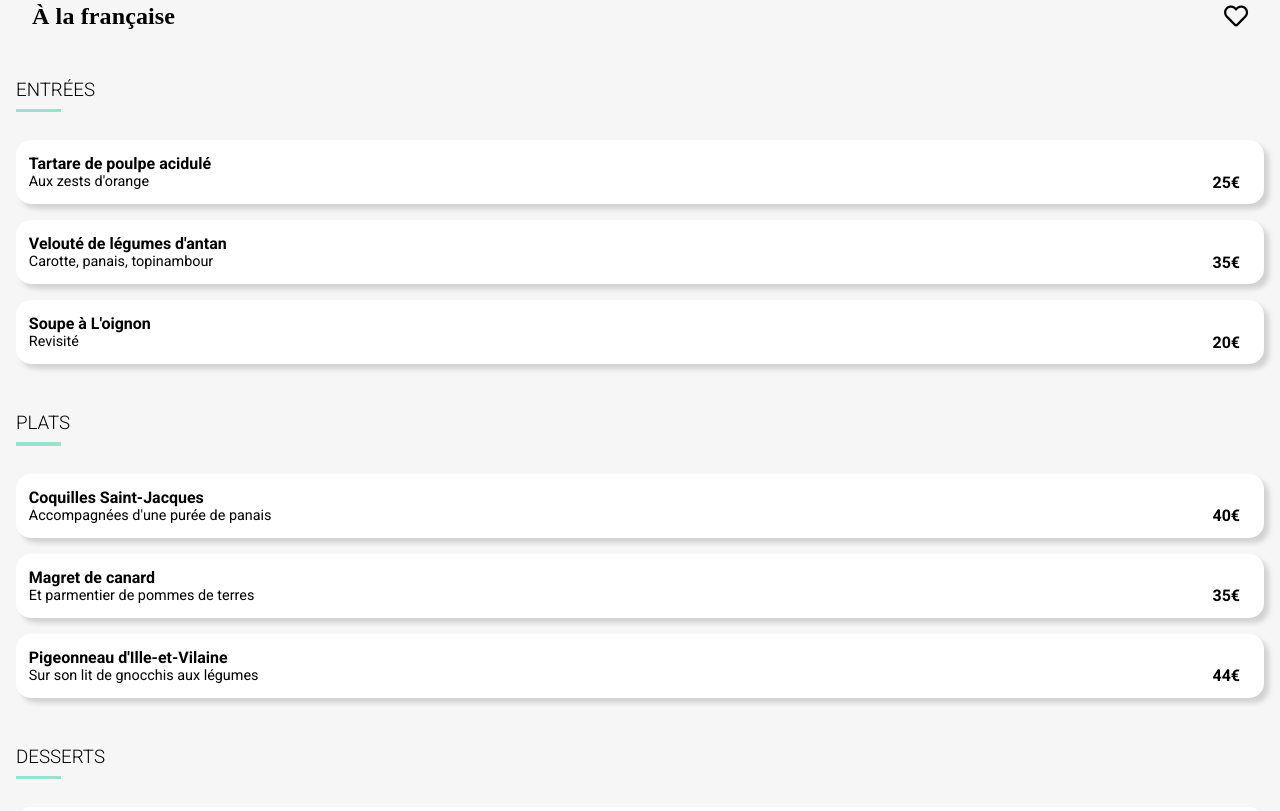
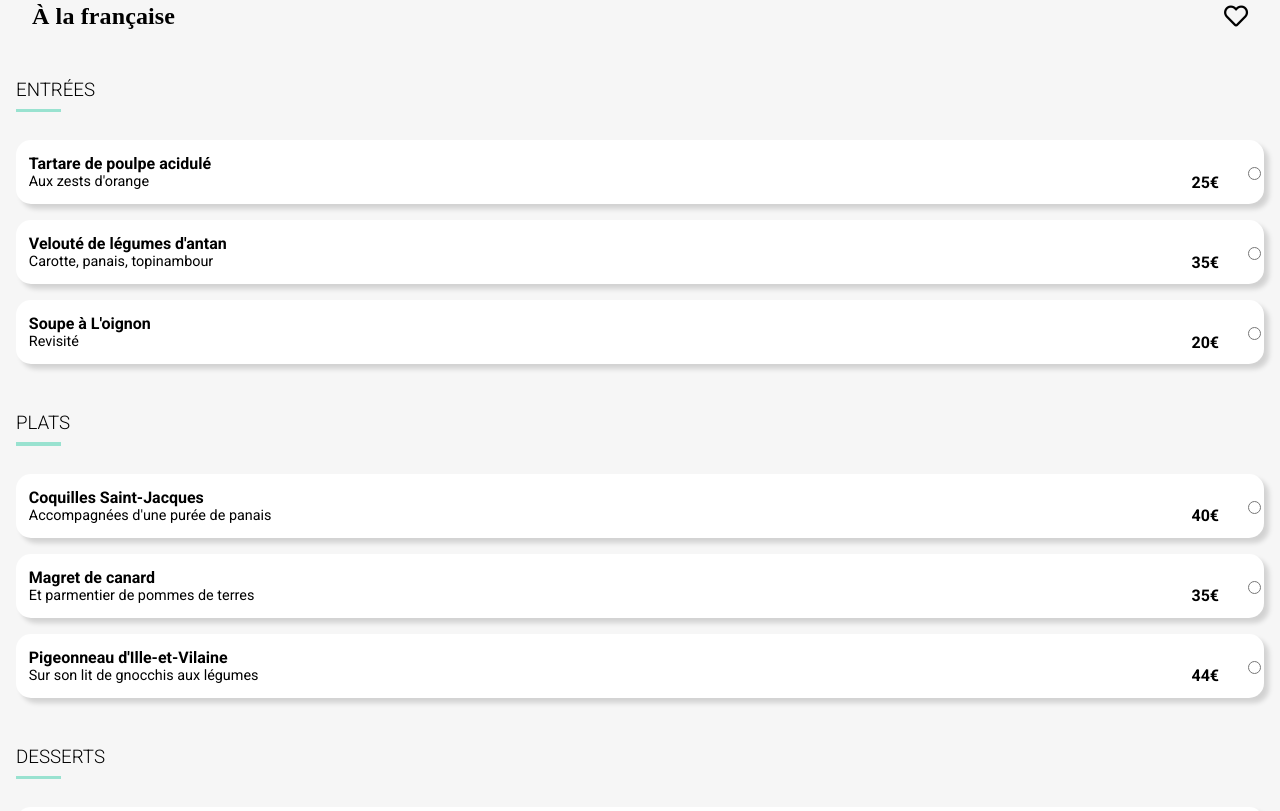
Before and after one commit to Arislb/Arislebechec_3_20042021, a website: page menu.html in a window 1280 px wide. Shown: the part 289-1100 px from the top of the page. Drawn offline with Linux system fonts and the light colour scheme; a web font is replaced by a local one.

Commit message:
Checkbox pour menu&loader

```diff
--- a/menu.html
+++ b/menu.html
@@ -42,6 +42,7 @@
           ></label>
         </div>
         <section class="mini-menu">
+          <!-- _____________________________________LES ENTREES -->
           <h3>ENTRÉES</h3>
           <hr />
           <ul>
@@ -51,6 +52,15 @@
                 <p>Aux zests d'orange</p>
               </div>
               <span class="menu-bulle_prix"><b>25€</b></span>
+              <input
+                class="selection_plat"
+                type="radio"
+                name="ENTRÉES"
+                value="Tartare de poulpe acidulé"
+              />
+              <span class="platcheck">
+                <i class="fas fa-check-circle"></i>
+              </span>
             </li>
             <li class="menu-bulle">
               <div class="menu-bulle_description">
@@ -58,6 +68,12 @@
                 <p>Carotte, panais, topinambour</p>
               </div>
               <span class="menu-bulle_prix"><b>35€</b></span>
+              <input
+                class="selection_plat"
+                type="radio"
+                name="ENTRÉES"
+                value="Tartare dulé"
+              />
             </li>
             <li class="menu-bulle">
               <div class="menu-bulle_description">
@@ -65,10 +81,17 @@
                 <p>Revisité</p>
               </div>
               <span class="menu-bulle_prix"><b>20€</b></span>
+              <input
+                class="selection_plat"
+                type="radio"
+                name="ENTRÉES"
+                value="Tartare de poulpe"
+              />
             </li>
           </ul>
         </section>
         <section class="mini-menu">
+          <!-- _____________________________________LES PLATS -->
           <h3>PLATS</h3>
           <hr />
           <ul>
@@ -78,6 +101,15 @@
                 <p>Accompagnées d'une purée de panais</p>
               </div>
               <span class="menu-bulle_prix"><b>40€</b></span>
+              <input
+                class="selection_plat"
+                type="radio"
+                name="PLATS"
+                value="Coquilles Saint-Jacques"
+              />
+              <span class="platcheck">
+                <i class="fas fa-check-circle"></i>
+              </span>
             </li>
             <li class="menu-bulle">
               <div class="menu-bulle_description">
@@ -85,6 +117,12 @@
                 <p>Et parmentier de pommes de terres</p>
               </div>
               <span class="menu-bulle_prix"><b>35€</b></span>
+              <input
+                class="selection_plat"
+                type="radio"
+                name="PLATS"
+                value="Coquilles Saint-Jacques"
+              />
             </li>
             <li class="menu-bulle">
               <div class="menu-bulle_description">
@@ -92,10 +130,17 @@
                 <p>Sur son lit de gnocchis aux légumes</p>
               </div>
               <span class="menu-bulle_prix"><b>44€</b></span>
+              <input
+                class="selection_plat"
+                type="radio"
+                name="PLATS"
+                value="Coquilles Saint-Jacques"
+              />
             </li>
           </ul>
         </section>
         <section class="mini-menu">
+          <!-- _____________________________________LES DESSERTS -->
           <h3>DESSERTS</h3>
           <hr />
           <ul>
--- a/sass/components/_bulles.scss
+++ b/sass/components/_bulles.scss
@@ -4,6 +4,7 @@
   height: 4rem;
   border-radius: 15px;
   display: flex;
+  overflow: hidden;
   @include box-shadow;
   &_description {
     align-self: center;
@@ -19,3 +20,26 @@
     padding: 0 1.5rem 0.8rem 0.6rem;
   }
 }
+
+.platcheck {
+  background-color: $color-tertiaire;
+  border-radius: 0 15px 15px 0px;
+  display: flex;
+  align-items: center;
+  justify-content: center;
+  width: 4rem;
+  margin-right: -4rem;
+  transition: margin-right 0.25s linear;
+  i {
+    color: white;
+    transition: transform 500ms ease-in-out;
+  }
+}
+
+.selection_plat:checked + .platcheck {
+  margin-right: 0;
+}
+
+.selection_plat:checked + .platcheck i {
+  transform: rotate(1turn);
+}
--- a/sass/components/_loader.scss
+++ b/sass/components/_loader.scss
@@ -1,5 +1,4 @@
 .loader {
-  /*  background-color: black; */
   position: fixed;
   display: flex;
   justify-content: center;
```
Also changed, not shown: public/css/style.css, sass/components/animation.scss (added), 1 other file.
